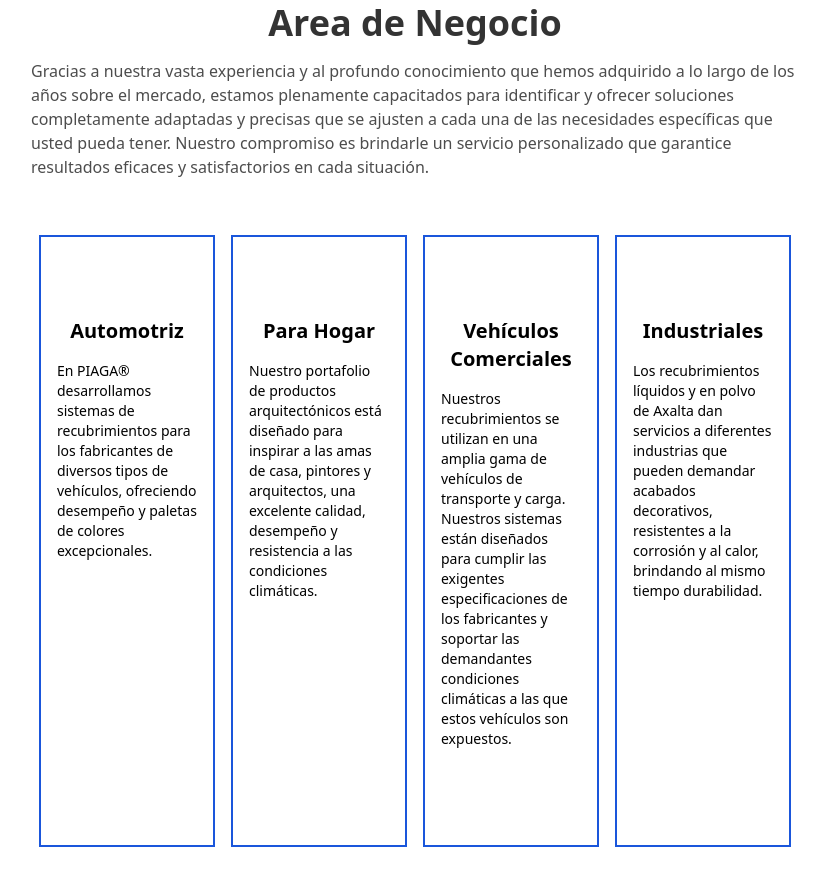
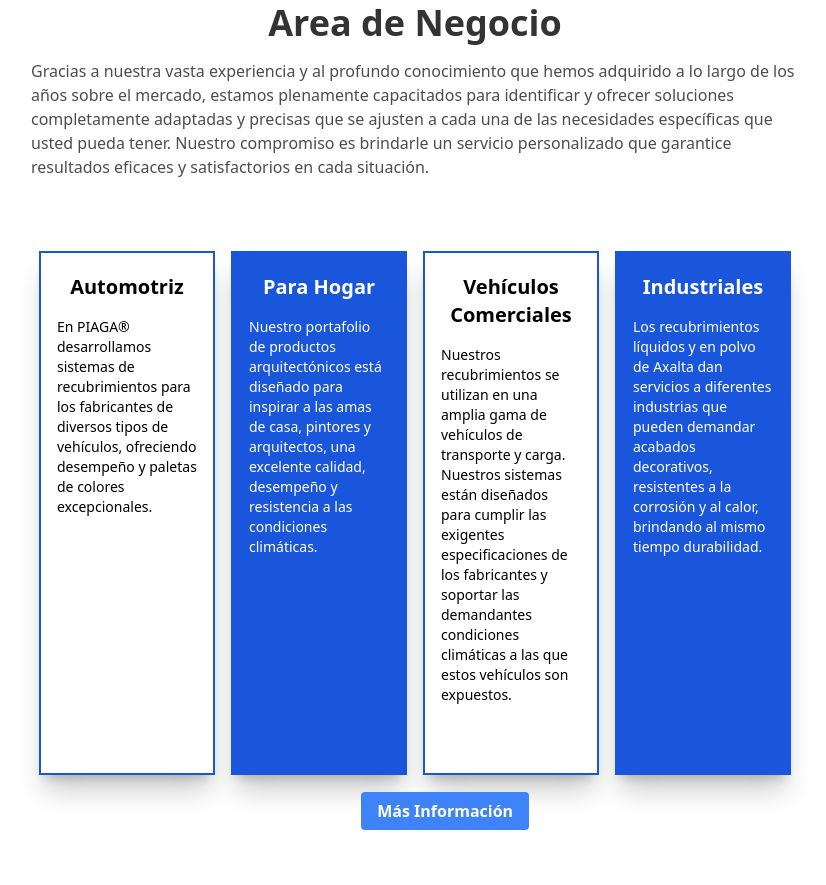
Before and after one commit to Davidsupport/PIAGA, an Astro site: page / in a window 1280 px wide. Shown: the part 957-1842 px from the top of the page, without its empty margins (225-1051 px from the left). Built offline with nearby package versions, Linux system fonts and the light colour scheme; Astro itself is replaced by a stand-in of ours; what tailwindcss-animated would draw is missing.

Commit message:
"Updated grid layout and styling for index page sections"

```diff
--- a/src/pages/index.astro
+++ b/src/pages/index.astro
@@ -100,8 +100,8 @@ import Layout from "../layouts/Layout.astro";
                     eficaces y satisfactorios en cada situación.
                 </p>
             </div>
-            <div class="grid grid-cols-4 mt-12">
-                <div class="border-2 border-blue-700 py-20 text-black m-2 hover:bg-blue-700 hover:text-white hover:cursor-pointer transition-all hover:-translate-y-6">
+            <div class="grid lg:grid-cols-4 grid-cols-1 mt-12">
+                <div class="border-2 border-blue-700 py-5 text-black m-2 hover:bg-blue-700 hover:text-white hover:cursor-pointer transition-all hover:-translate-y-6 lg:h-[100%] md:mt-6 shadow-xl shadow-black/20">
                     <h1 class="font-bold text-xl text-center">Automotriz</h1>
                     <p class="text-pretty text-sm mt-4 m-4">
                         En PIAGA® desarrollamos sistemas de recubrimientos para los
@@ -109,7 +109,7 @@ import Layout from "../layouts/Layout.astro";
                         desempeño y paletas de colores excepcionales.
                     </p>
                 </div>
-                <div class="border-2 border-blue-700 py-20 text-black m-2 hover:bg-blue-700 hover:text-white hover:cursor-pointer transition-all hover:-translate-y-6">
+                <div class="border-2 bg-blue-700 border-blue-700 py-5 text-white m-2 hover:border-blue-700 hover:bg-white hover:text-black hover:cursor-pointer transition-all hover:-translate-y-6 lg:h-[100%] md:mt-6 shadow-xl shadow-black/20">
                     <h1 class="font-bold text-xl text-center">Para Hogar</h1>
                     <p class="text-pretty text-sm mt-4 m-4">
                         Nuestro portafolio de productos arquitectónicos está
@@ -118,7 +118,7 @@ import Layout from "../layouts/Layout.astro";
                         a las condiciones climáticas.
                     </p>
                 </div>
-                <div class="border-2 border-blue-700 py-20 text-black m-2 hover:bg-blue-700 hover:text-white hover:cursor-pointer transition-all hover:-translate-y-6">
+                <div class="border-2 border-blue-700 py-5 text-black m-2 hover:bg-blue-700 hover:text-white hover:cursor-pointer transition-all hover:-translate-y-6 lg:h-[100%] md:mt-6 shadow-xl shadow-black/20">
                     <h1 class="font-bold text-xl text-center">Vehículos Comerciales</h1>
                     <p class="text-pretty text-sm mt-4 m-4">
                         Nuestros recubrimientos se utilizan en una amplia gama de
@@ -128,9 +128,9 @@ import Layout from "../layouts/Layout.astro";
                         climáticas a las que estos vehículos son expuestos.
                     </p>
                 </div>
-                <div class="border-2 border-blue-700 py-20 text-black m-2 hover:bg-blue-700 hover:text-white hover:cursor-pointer transition-all hover:-translate-y-6">
+                <div class="border-2 bg-blue-700 border-blue-700 py-5 text-white m-2 hover:border-blue-700 hover:bg-white hover:text-black hover:cursor-pointer transition-all hover:-translate-y-6 lg:h-[100%] md:mt-6 shadow-xl shadow-black/20">
                     <h1 class="font-bold text-xl text-center">Industriales</h1>
-                    <p class="text-pretty text-sm mt-4 m-4">
+                    <p class="text-pretty text-sm m-4">
                         Los recubrimientos líquidos y en polvo de Axalta dan
                         servicios a diferentes industrias que pueden demandar
                         acabados decorativos, resistentes a la corrosión y al calor,
@@ -138,6 +138,14 @@ import Layout from "../layouts/Layout.astro";
                     </p>
                 </div>
             </div>
+            <div class="pl-[43%] py-12">
+                <a
+                    href="https://api.whatsapp.com/send?phone=5218123524507&text=Buenos%20d%C3%ADas%2C%20%C2%BFme%20puedes%20dar%20m%C3%A1s%20informaci%C3%B3n%20sobre%20los%20productos%20que%20manejan%3F"
+                    class="bg-blue-500 hover:bg-blue-600 text-white font-bold py-2 px-4 rounded transition duration-300"
+                >
+                    Más Información
+                </a>
+            </div>
         </div>
     </SectionContainer>
 </Layout>
```
